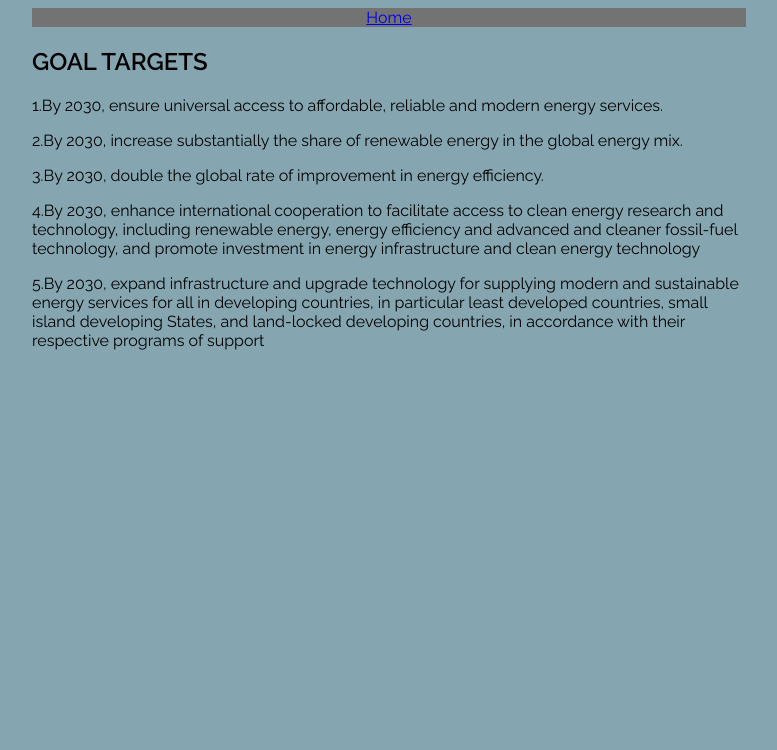
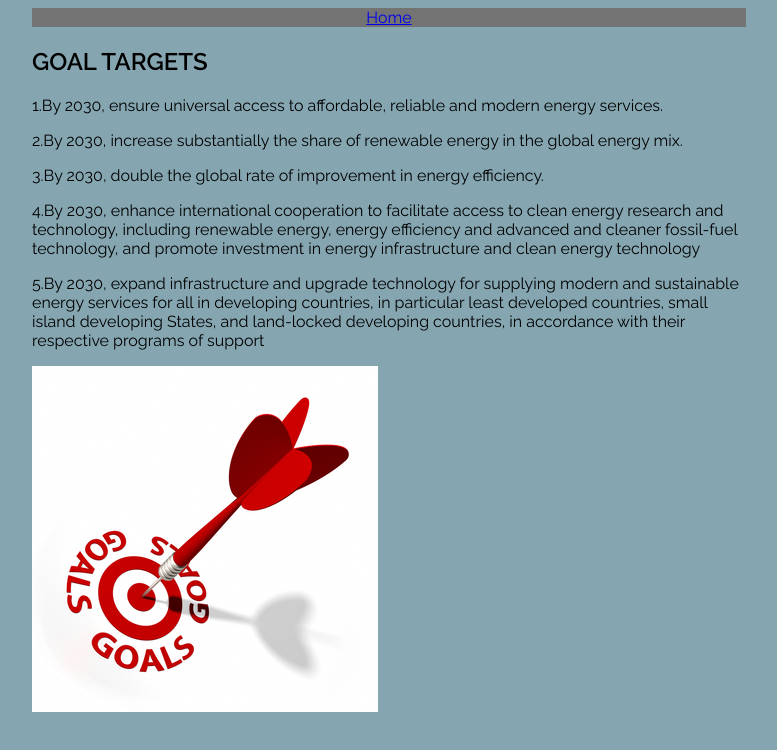
Before and after one commit to season-7/affordable-and-clean-energy, a plain HTML site: page goals.html in a window 1280 px wide. Shown: the whole page, without its empty margins (26-803 px from the left). Drawn offline with Linux system fonts and the light colour scheme.

Commit message:
Update goals.html

```diff
--- a/goals.html
+++ b/goals.html
@@ -25,6 +25,7 @@
     <p>4.By 2030, enhance international cooperation to facilitate access to clean energy research and technology, including renewable energy, energy efficiency and advanced and cleaner fossil-fuel technology, and promote investment in energy infrastructure and clean energy technology</p>
     <p>5.By 2030, expand infrastructure and upgrade technology for supplying modern and sustainable energy services for all in developing countries, in particular least developed countries, small island developing States, and land-locked developing countries, in accordance with their respective programs of support</p>
 
+    <img src="images/target-goal-clip-art_219535.jpg">
 
 </body>
 </html>
```
